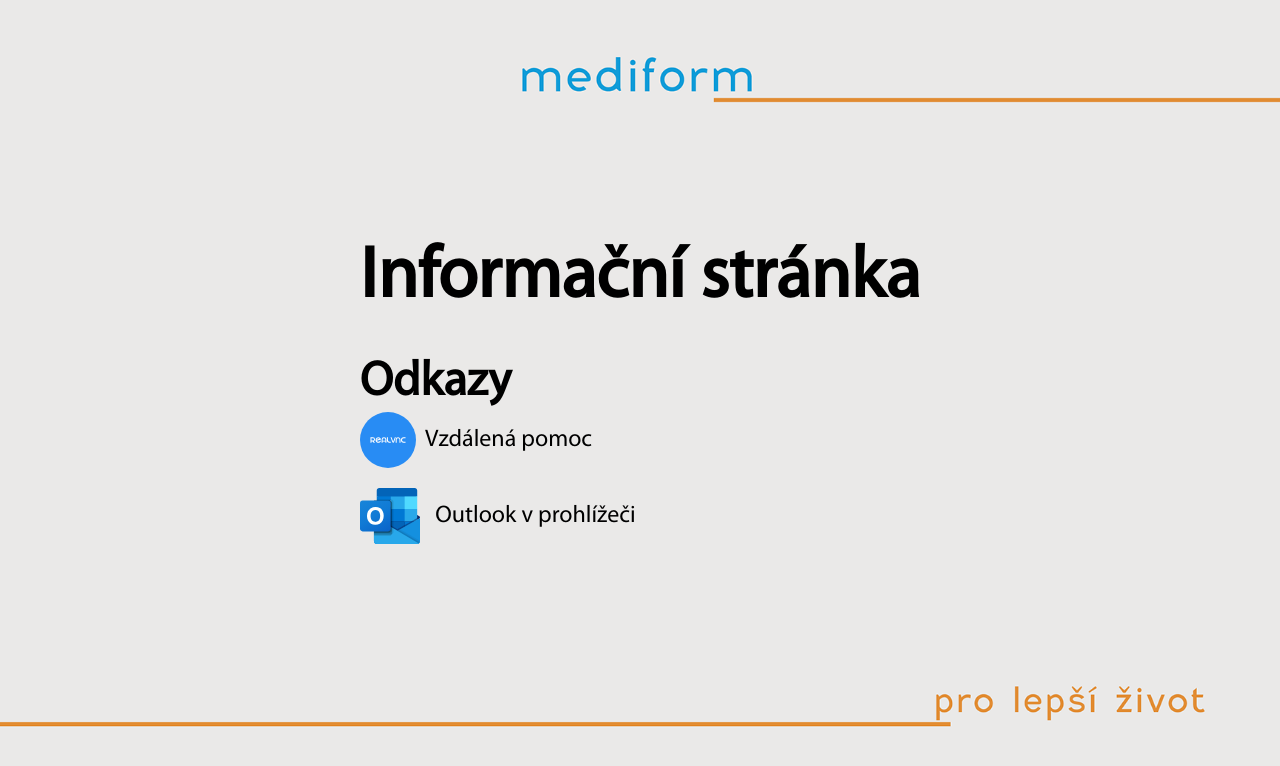
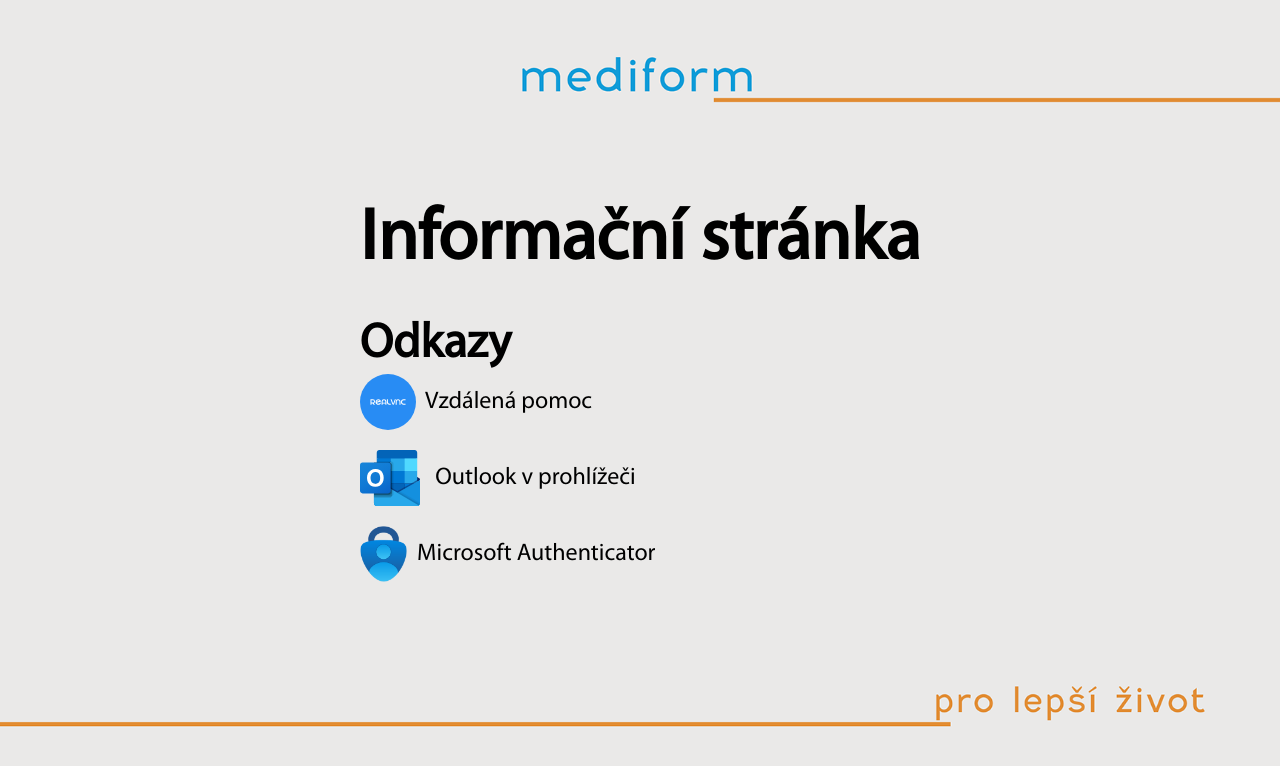
Before and after one commit to V4S-CZ/Mediform-infopage, a plain HTML site: page index.html in a window 1280 px wide. Drawn offline with Linux system fonts and the light colour scheme.

Commit message:
Add link for Microsoft Authenticator

```diff
--- a/index.html
+++ b/index.html
@@ -27,6 +27,12 @@
                     &nbsp; Outlook v prohlížeči
                 </a>
             </div>
+            <div class="program-link">
+                <a href="https://support.microsoft.com/en-us/account-billing/download-and-install-the-microsoft-authenticator-app-351498fc-850a-45da-b7b6-27e523b8702a" target="_blank">
+                    <img src="./img/ms-auth.png" alt="Logo Microsoft Authenticator app">
+                    &nbsp;Microsoft Authenticator
+                </a>
+            </div>
         </div>
     </div>
 </body>
```
Also changed, not shown: img/ms-auth.png (added).
